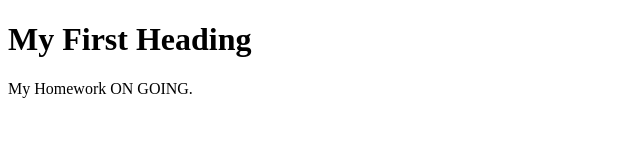
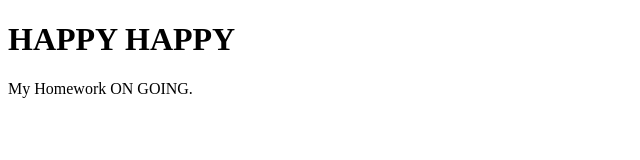
Before and after one commit to JunjieHub/CS571HW, a plain HTML site: page index.html in a window 1280 px wide. Shown: the whole page, without its empty margins (0-640 px from the left). Drawn offline with Linux system fonts and the light colour scheme.

Commit message:
Update index.html

```diff
--- a/index.html
+++ b/index.html
@@ -5,7 +5,7 @@
 </head>
 <body>
 
-<h1>My First Heading</h1>
+<h1>HAPPY HAPPY</h1>
 <p>My Homework ON GOING.</p>
 
 </body>
```
